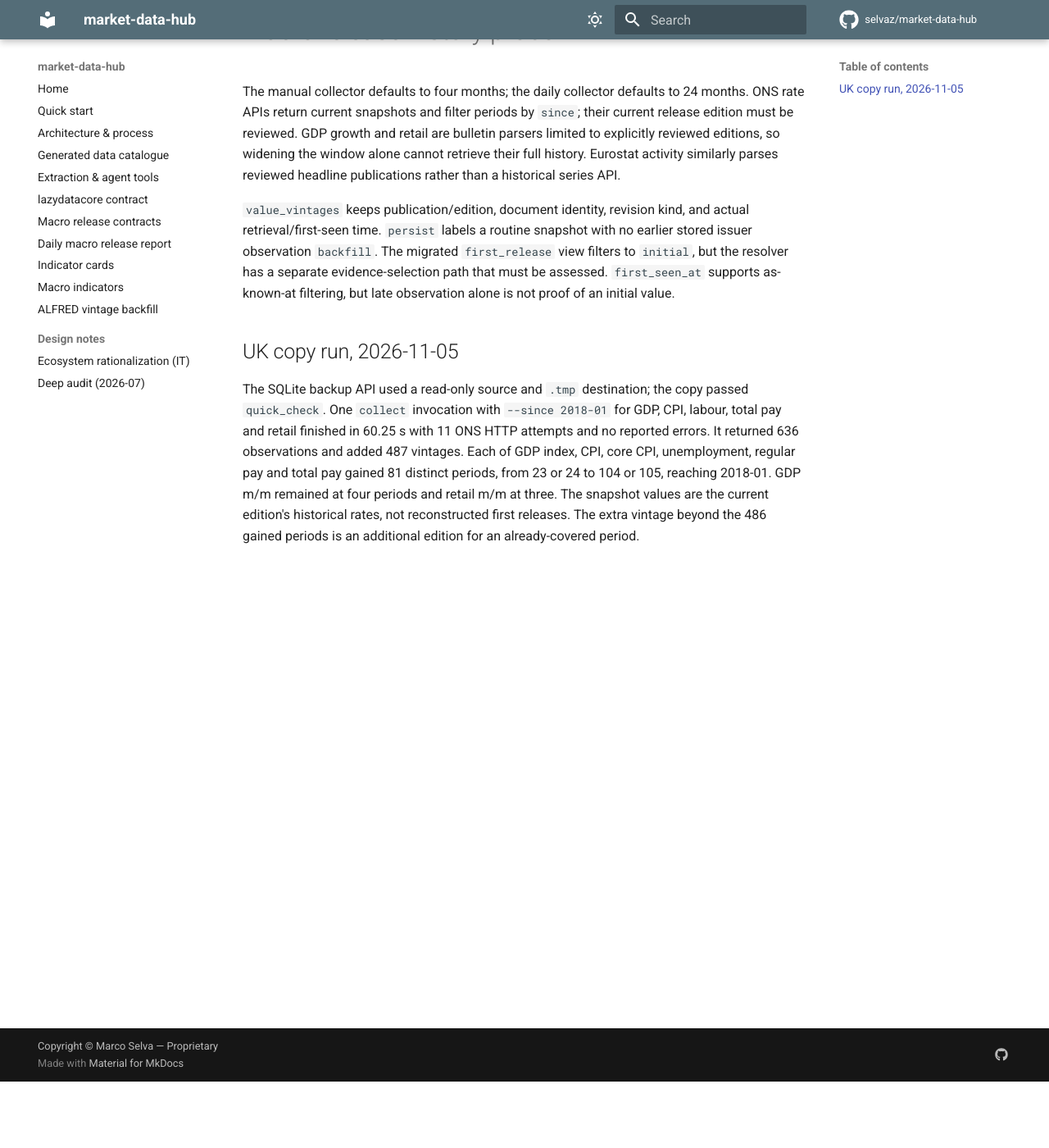
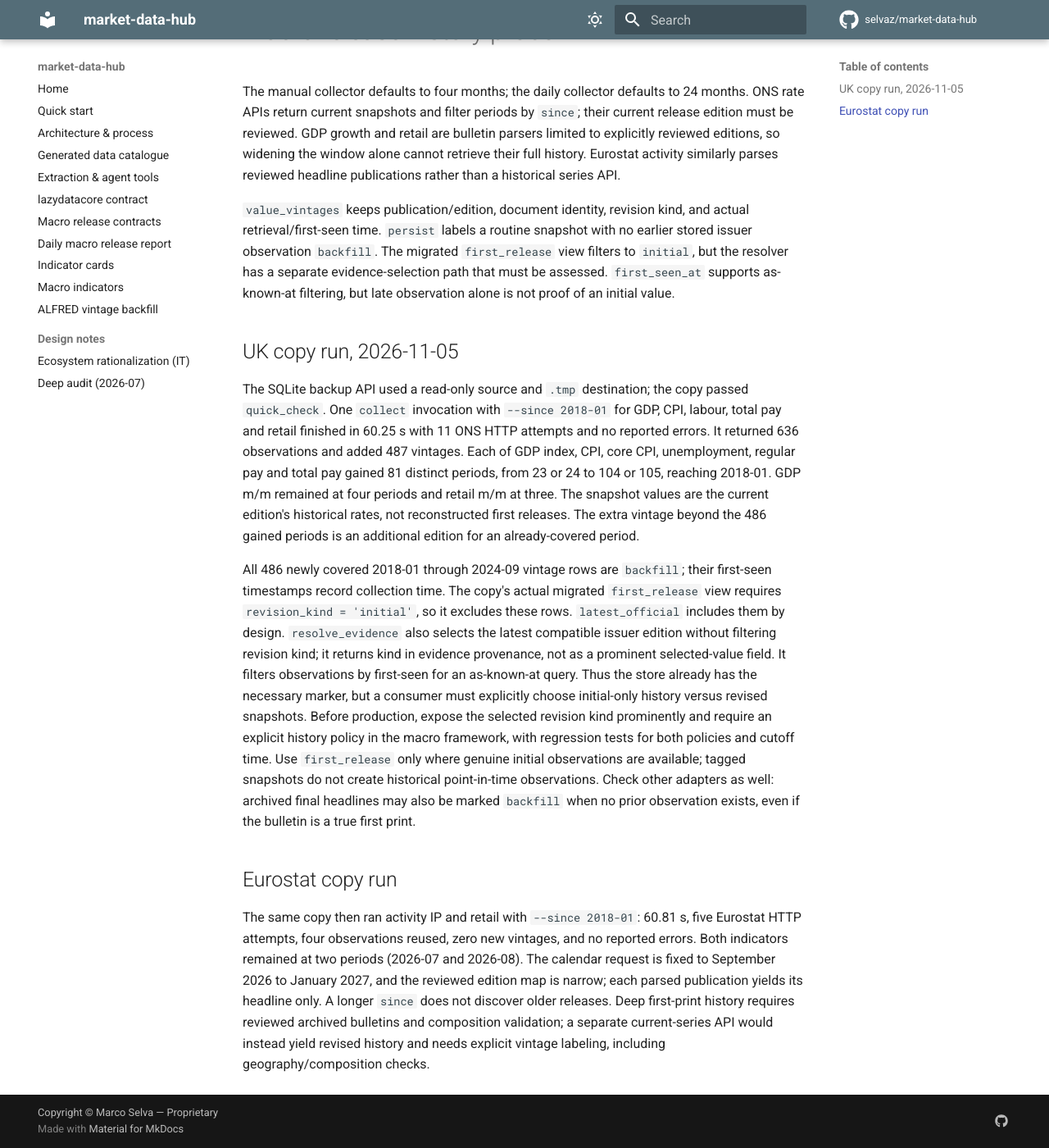
Before and after one commit to selvaz/market-data-hub, an MkDocs documentation site: the page built from docs/macro-backfill-probe.md, in a window 1280 px wide and 1400 px high, scrolled down 81 px. Shown: the whole window at 82% size. Built offline with MkDocs 1.6.1 and Material for MkDocs 9.7.7, drawn with Linux system fonts in a browser that asks for light colours; comment, search, counter and statistics services are not loaded.

Commit message:
Record Eurostat and vintage safety findings

```diff
--- a/docs/macro-backfill-probe.md
+++ b/docs/macro-backfill-probe.md
@@ -26,3 +26,31 @@ total pay gained 81 distinct periods, from 23 or 24 to 104 or 105, reaching
 snapshot values are the current edition's historical rates, not reconstructed
 first releases. The extra vintage beyond the 486 gained periods is an
 additional edition for an already-covered period.
+
+All 486 newly covered 2018-01 through 2024-09 vintage rows are `backfill`;
+their first-seen timestamps record collection time. The copy's actual migrated
+`first_release` view requires `revision_kind = 'initial'`, so it excludes
+these rows. `latest_official` includes them by design. `resolve_evidence` also
+selects the latest compatible issuer edition without filtering revision kind;
+it returns kind in evidence provenance, not as a prominent selected-value
+field. It filters observations by first-seen for an as-known-at query. Thus the
+store already has the necessary marker, but a consumer must explicitly choose
+initial-only history versus revised snapshots. Before production, expose the
+selected revision kind prominently and require an explicit history policy in
+the macro framework, with regression tests for both policies and cutoff time.
+Use `first_release` only where genuine initial observations are available;
+tagged snapshots do not create historical point-in-time observations. Check
+other adapters as well: archived final headlines may also be marked `backfill`
+when no prior observation exists, even if the bulletin is a true first print.
+
+## Eurostat copy run
+
+The same copy then ran activity IP and retail with `--since 2018-01`: 60.81 s,
+five Eurostat HTTP attempts, four observations reused, zero new vintages, and
+no reported errors. Both indicators remained at two periods (2026-07 and
+2026-08). The calendar request is fixed to September 2026 to January 2027,
+and the reviewed edition map is narrow; each parsed publication yields its
+headline only. A longer `since` does not discover older releases. Deep
+first-print history requires reviewed archived bulletins and composition
+validation; a separate current-series API would instead yield revised history
+and needs explicit vintage labeling, including geography/composition checks.
```
